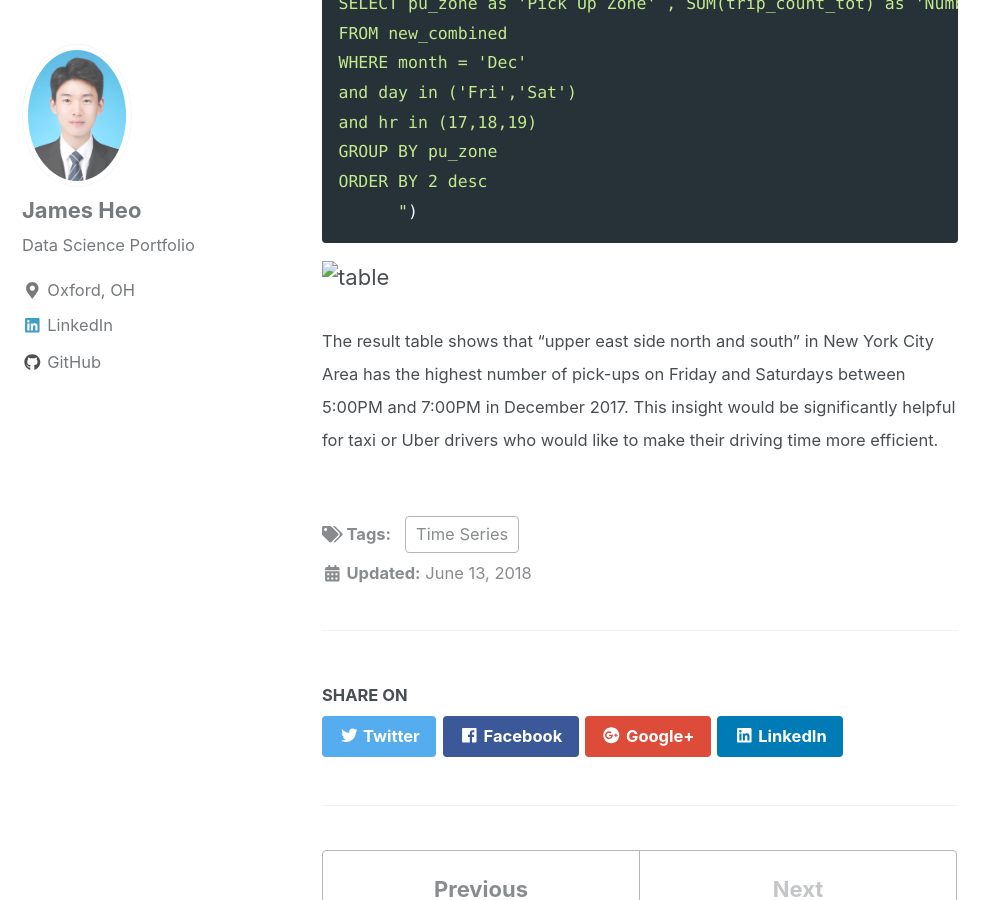
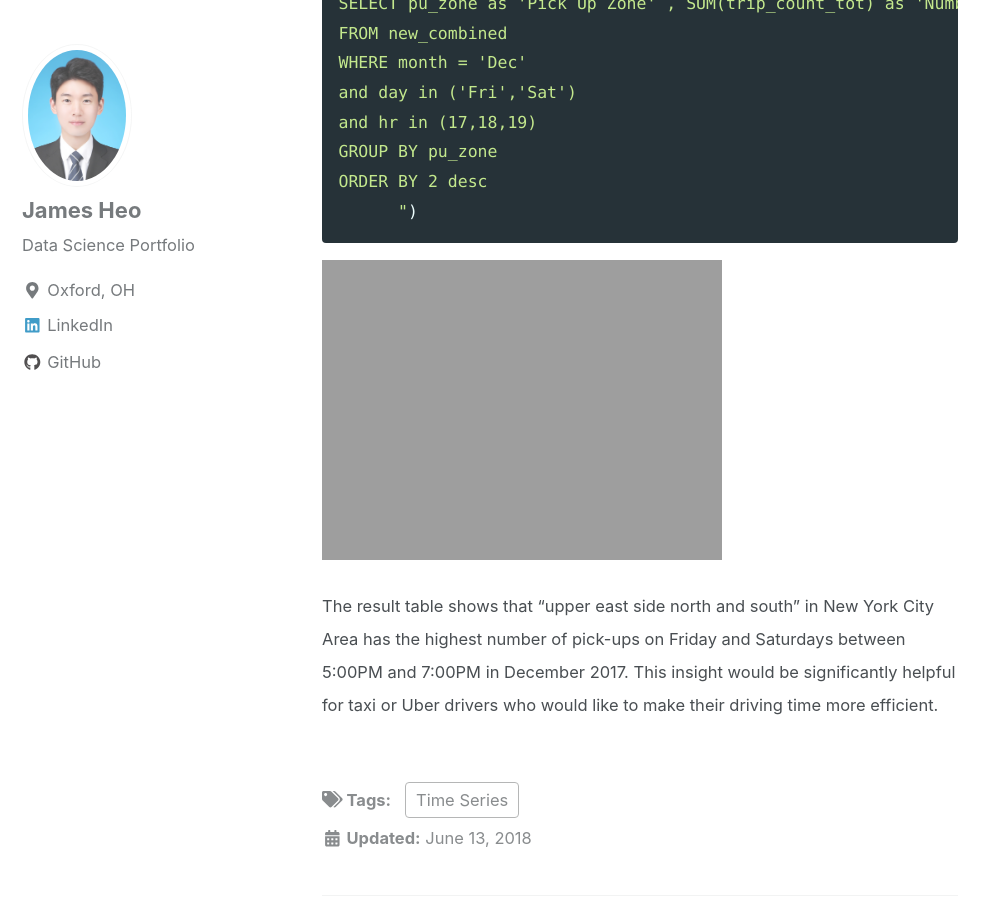
Before and after one commit to JamesHeo/heojstats.github.io, a Jekyll site: the page built from _posts/2018-06-13-NYCTaxiCaps.md, in a window 1280 px wide and 900 px high, scrolled down 3395 px. Shown: the whole window, without its empty margins (0-999 px from the left). Built offline with Jekyll 4.4.1, drawn with Linux system fonts in a browser that asks for light colours; nearby versions of some CDN libraries.

Commit message:
Fixing an error

````diff
--- a/_posts/2018-06-13-NYCTaxiCaps.md
+++ b/_posts/2018-06-13-NYCTaxiCaps.md
@@ -55,6 +55,6 @@ ORDER BY 2 desc
       ")
 ```
 
-<img src="{{ site.url }}{{ site.baseurl }}images/NYCTaxi/numtrips.png" alt="table">
+<img src="{{ site.url }}{{ site.baseurl }}/images/NYCTaxi/num_trips.jpg" alt="tripsummary">
 
 <small>The result table shows that "upper east side north and south" in New York City Area has the highest number of pick-ups on Friday and Saturdays between 5:00PM and 7:00PM in December 2017. This insight would be significantly helpful for taxi or Uber drivers who would like to make their driving time more efficient.</small>
````
Also changed, not shown: images/NYCTaxi/num_trips.jpeg (added), images/NYCTaxi/numtrips.PNG, 2 other files.
